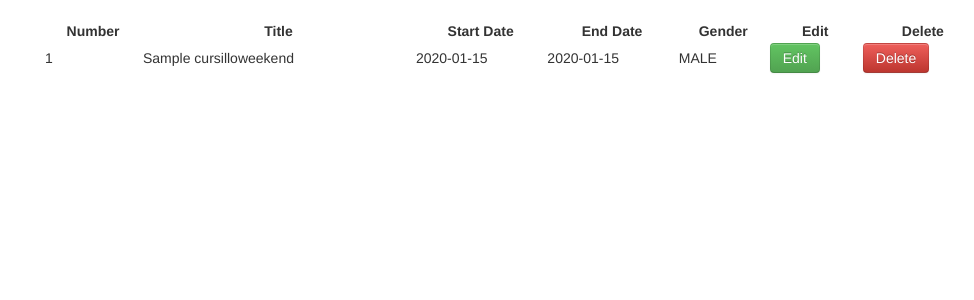
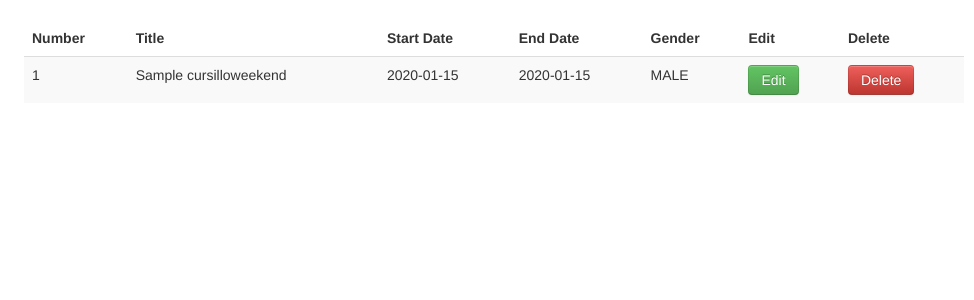
Before and after one commit to kjplaza32/COP4710G9, a PHP site: page /cursillo/list.php in a window 1280 px wide. Shown: the part 40-340 px from the top of the page, without its empty margins (146-1120 px from the left). Run offline with PHP 8.4, Linux system fonts and the light colour scheme; tables that the repository leaves empty hold one stand-in row (values such as "Sample post").

Commit message:
Fixed list tables

```diff
--- a/cursillo/list.php
+++ b/cursillo/list.php
@@ -22,7 +22,7 @@
 
 	<div class="container">
 	<?php include('../common/nav.php'); ?>
-		<table class="span12">
+		<table class="table table-striped">
 			<thead>
 				<tr>
 					<th>Number</th>
--- a/individual/list.php
+++ b/individual/list.php
@@ -22,7 +22,8 @@
 
 	<div class="container">
 	<?php include('../common/nav.php'); ?>
-		<table>
+		<table class="table table-striped">
+
 			<thead>
 				<tr>
 					<th>First Name</th>
--- a/parish/list.php
+++ b/parish/list.php
@@ -22,7 +22,7 @@
 
 	<div class="container">
 	<?php include('../common/nav.php'); ?>
-		<table>
+		<table class="table table-striped">
 			<thead>
 				<tr>
 					<th>Parish Name</th>
```
